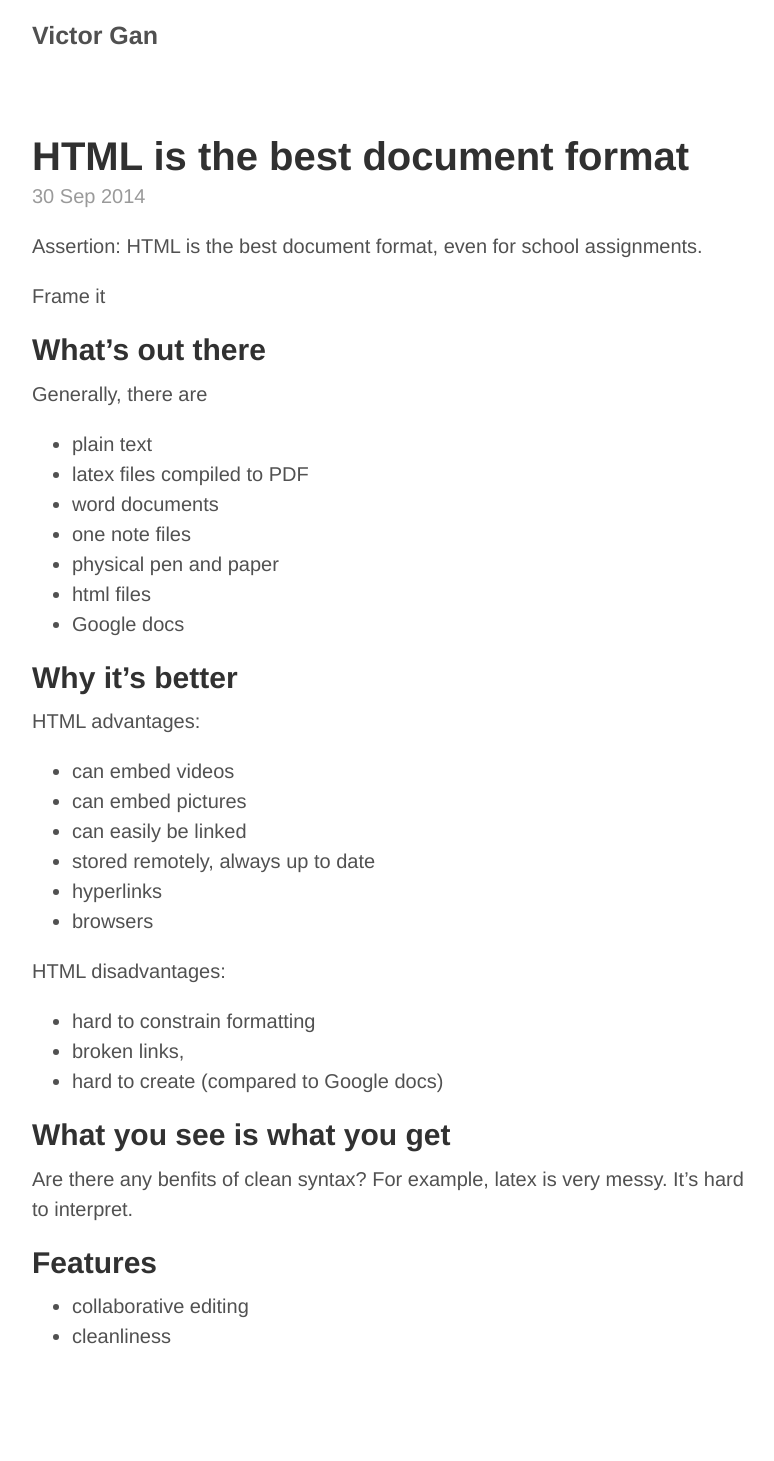
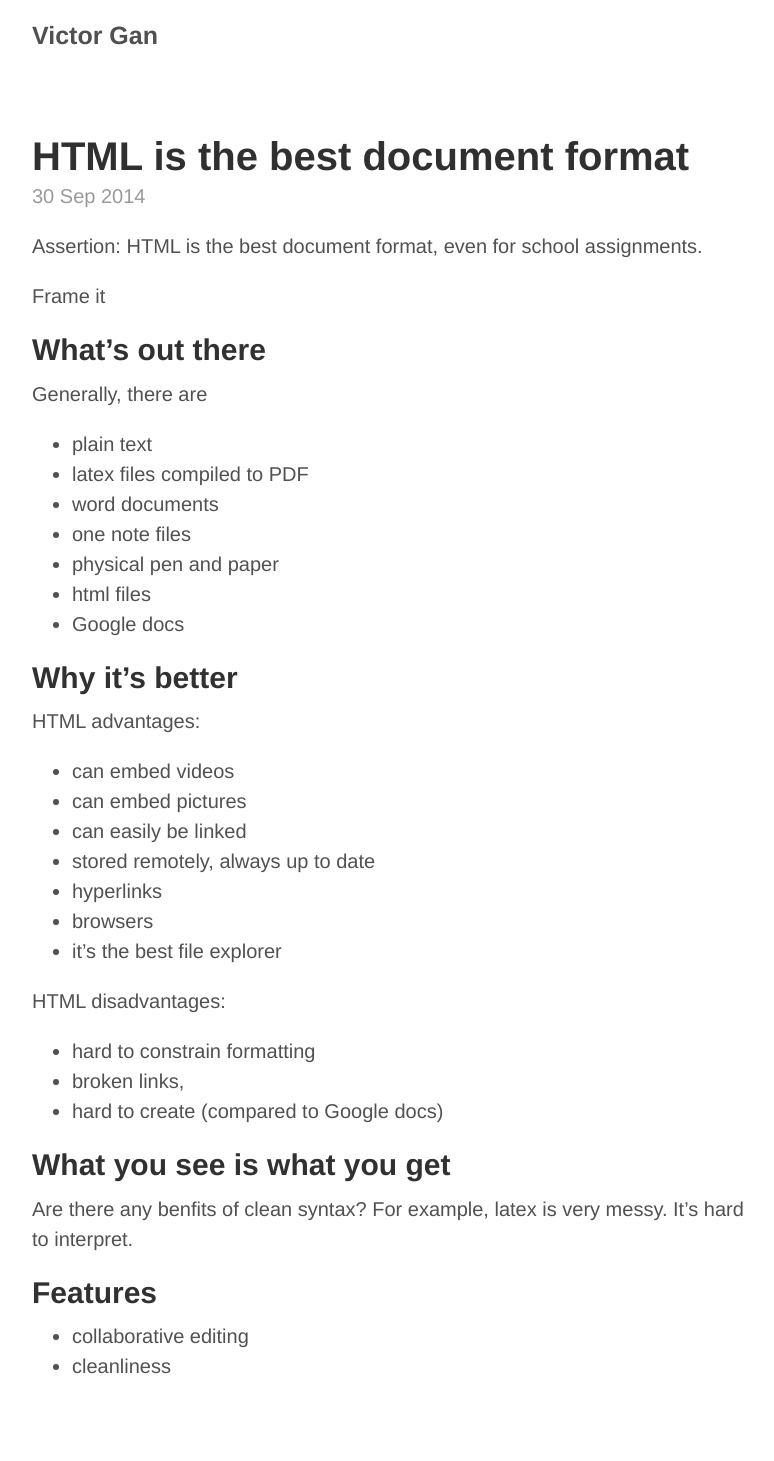
Before and after one commit to victorgan/victorgan.github.io, a Jekyll site: the page built from _posts/2014-09-30-html-is-the-best-document-format.md, in a window 1280 px wide. Shown: the whole page, without its empty margins (248-1022 px from the left). Built offline with Jekyll 4.4.1, drawn with Linux system fonts in a browser that asks for light colours; comment, search, counter and statistics services are not loaded; before the commit the page ends 1431 px from its top, so only the background shows below that.

Commit message:
Update 2014-09-30-html-is-the-best-document-format.md

```diff
--- a/_posts/2014-09-30-html-is-the-best-document-format.md
+++ b/_posts/2014-09-30-html-is-the-best-document-format.md
@@ -29,6 +29,7 @@ HTML advantages:
 - stored remotely, always up to date
 - hyperlinks
 - browsers
+- it's the best file explorer
 
 HTML disadvantages:
 
```
